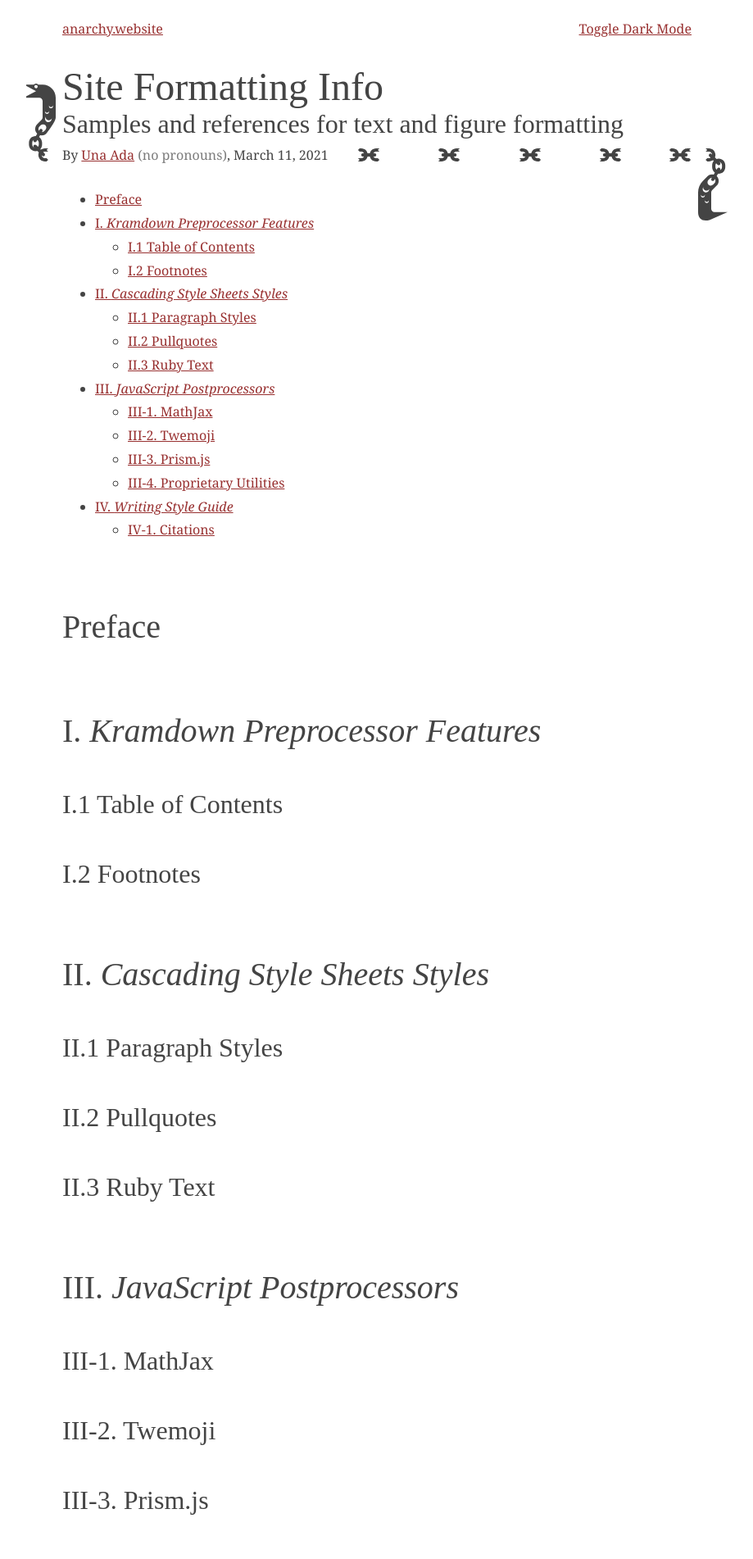
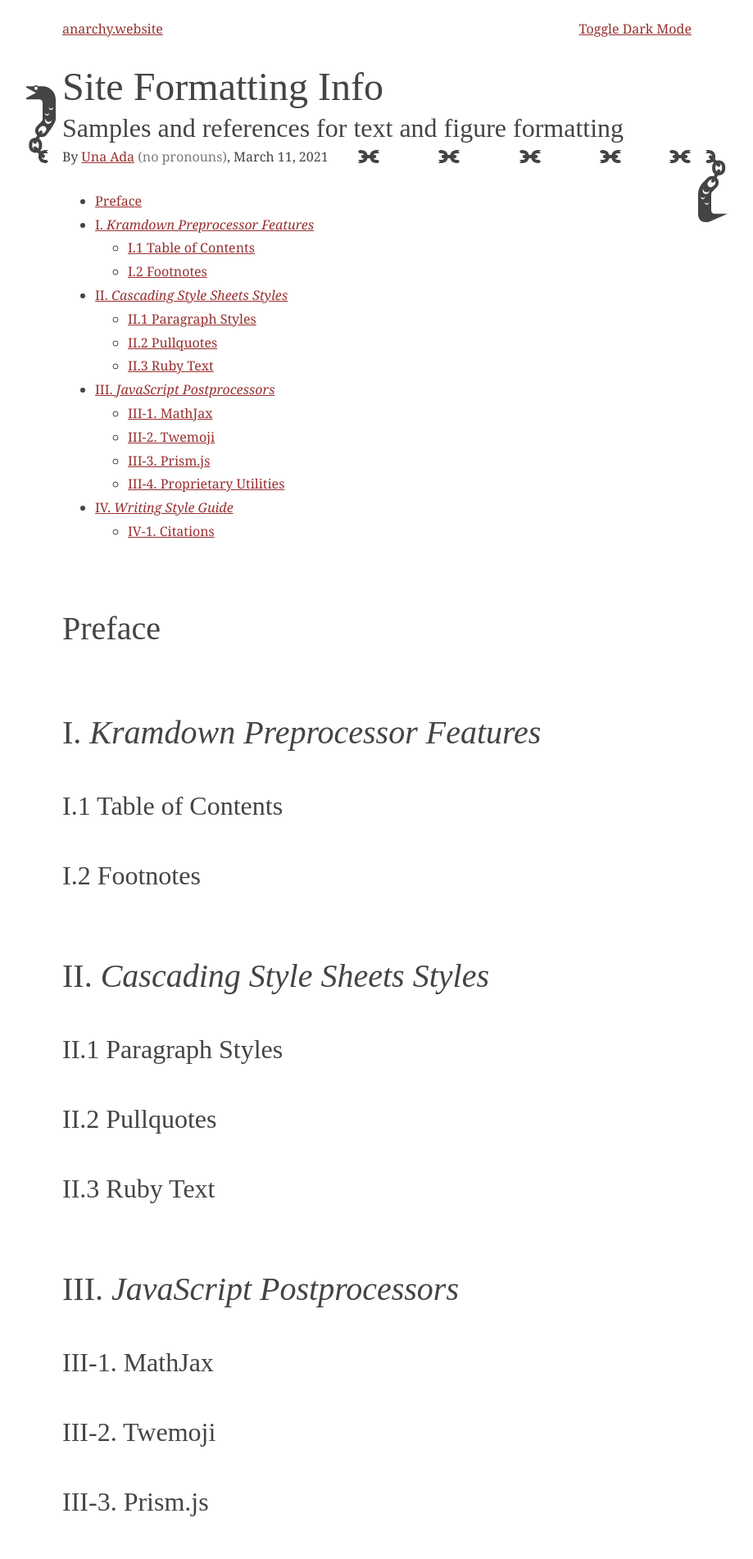
Before and after one commit to una-ada/anarchy.website, a Jekyll site: the page built from formatting.md, in a window 1280 px wide. Shown: the top 1902 px of the page at 82% size, without its empty margins (180-1099 px from the left). Built offline with Jekyll 4.4.1, drawn with Linux system fonts in a browser that asks for light colours; some web fonts are replaced.

Commit message:
fix(style) subtitle margin

```diff
--- a/_sass/_blocks.scss
+++ b/_sass/_blocks.scss
@@ -463,7 +463,7 @@
     opacity: 0.7;
   }
   .title__subtitle {
-    margin: 0 0 0.5rem 0;
+    margin: 0.3rem 0;
   }
 }
 
```
